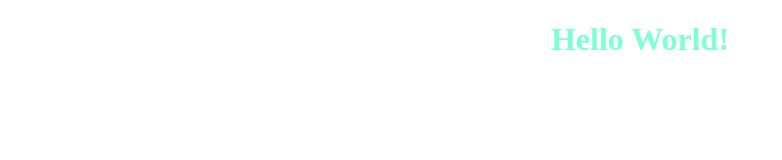
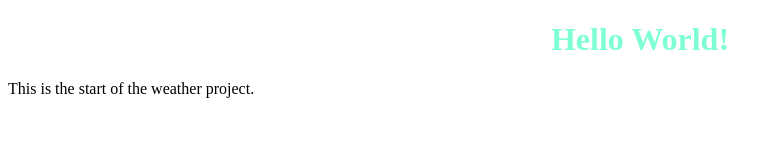
Before and after one commit to ChrissyNambz/project-weather, a plain HTML site: page index.html in a window 1280 px wide. Shown: the whole page, without its empty margins (0-782 px from the left). Drawn offline with Linux system fonts and the light colour scheme.

Commit message:
Update index.html
Added a paragraph and Title

```diff
--- a/index.html
+++ b/index.html
@@ -3,12 +3,16 @@
   <head>
     <meta charset="UTF-8" />
     <meta name="viewport" content="width=device-width, initial-scale=1.0" />
-    <title>Document</title>
+    <title>The Start</title>
 
     <link rel="stylesheet" href="style.css" />
   </head>
   <body>
     <h1>Hello World!</h1>
+
+    <p>
+      This is the start of the weather project.
+    </p>
     <script src="script.js"></script>
   </body>
 </html>
```
